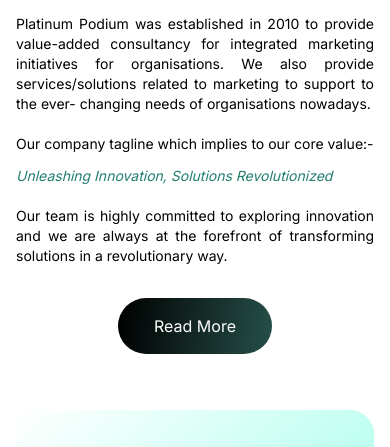
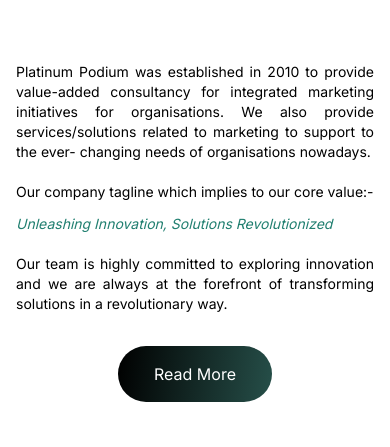
Before and after one commit to SandraBayabos/wp-tailwind-homepage, a website: page src/index.html in a window 390 px wide. Shown: the part 615-1062 px from the top of the page. Drawn offline with Linux system fonts and the light colour scheme; a web font is replaced by a local one.

Commit message:
responsive styling of unleashing innovation, solution revolutionised section

```diff
--- a/src/index.html
+++ b/src/index.html
@@ -193,7 +193,7 @@
             alt="unleashing innovation"
           />
         </div>
-        <div class="container lg:pr-20 lg:pl-0">
+        <div class="container lg:pr-20 lg:pl-0 mt-12">
           <p class="font-inter text-sm text-justify mb-5">
             Platinum Podium was established in 2010 to provide value-added
             consultancy for integrated marketing initiatives for organisations.
```
Also changed, not shown: src/dist/main.css.
